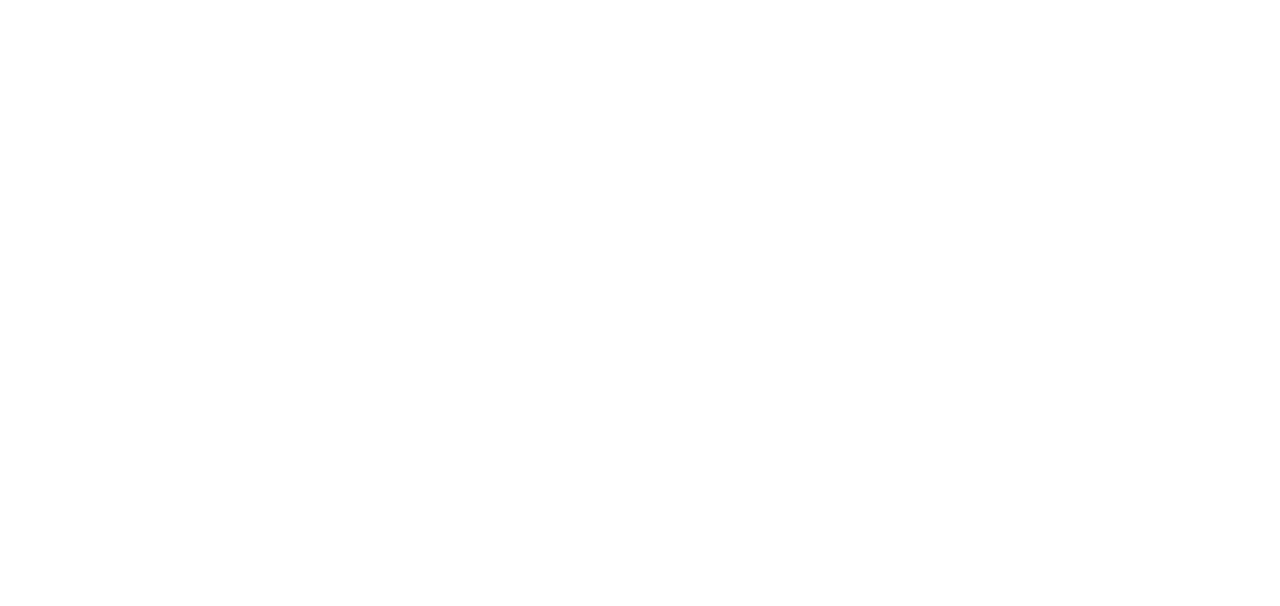
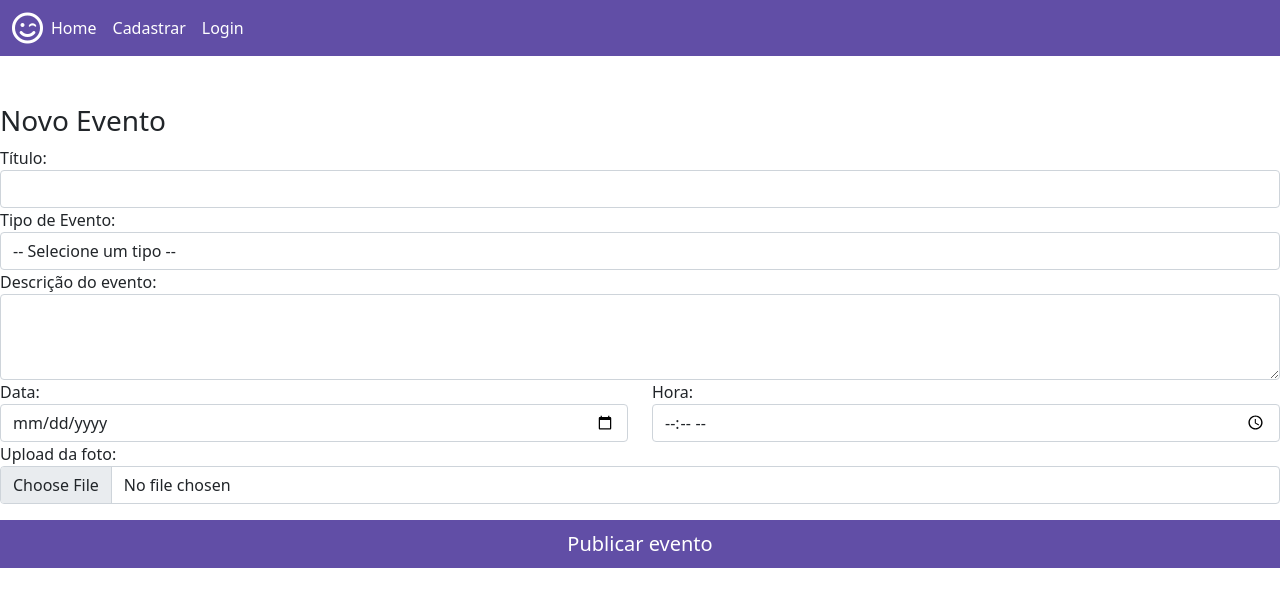
Before and after one commit to andreferreiraalves/eventos, a React (Create React App) app: page /eventocadastro in a window 1280 px wide. Shown: the top 606 px of the page. Built offline with nearby package versions, Linux system fonts and the light colour scheme.

Commit message:
recuperar senha

```diff
--- a/src/App.js
+++ b/src/App.js
@@ -4,9 +4,11 @@
 import store from '../src/store/';
 
 /* Páginas */
-import Login from './view/login/'
-import NovoUsuario from './view/usuario-novo/'
-import Home from './view/home/'
+import Login from './view/login/';
+import NovoUsuario from './view/usuario-novo/';
+import Home from './view/home/';
+import UsuarioRecuperarSenha from './view/usuario-recupera-senha';
+import EventoCadastro from './view/evento-cadastro';
 
 function App() {
   return (
@@ -15,6 +17,8 @@
         <Route exact path='/' component={Home} />
         <Route exact path='/login' component={Login} />
         <Route exact path='/novousuario' component={NovoUsuario} />
+        <Route exact path='/usuariorecuperarsenha' component={UsuarioRecuperarSenha} />
+        <Route exact path='/eventocadastro' component={EventoCadastro} />
       </Router>
     </Provider>
   );
--- a/src/components/navbar/index.js
+++ b/src/components/navbar/index.js
@@ -9,7 +9,7 @@
     return (
         <nav className="navbar navbar-expand-lg">
             <div className="container-fluid">
-                <span className="navbar-brand text-white font-weight-bold">Eventos</span>
+                <i class="far fa-smile-wink text-white fa-2x"></i>
 
                 <button className="navbar-toggler" type="button" data-bs-toggle="collapse" data-bs-target="#navbarSupportedContent" aria-controls="navbarSupportedContent" aria-expanded="false" aria-label="Toggle navigation">
                     <i className="fas fa-bars text-white"></i>
@@ -29,7 +29,7 @@
                                     <Link className="nav-link" to="/">Meus Eventos</Link>
                                 </li>
                                 <li className="nav-item">
-                                    <Link className="nav-link" to="/">Publicar Evento</Link>
+                                    <Link className="nav-link" to="/eventocadastro">Publicar Evento</Link>
                                 </li>
                                 <li className="nav-item">
                                     <a className="nav-link" onClick={() => dispatch({ type: 'LOG_OUT' })}>Sair</a>
--- /dev/null
+++ b/src/view/evento-cadastro/evento-cadastro.css
@@ -0,0 +1,10 @@
+.btn-cadastro {
+    background-color: #614EA6;
+    color: white;
+}
+
+.btn-cadastro:hover {
+    background-color: #F21667;
+    color: white;
+    transition: .3s ease-in;
+}
--- /dev/null
+++ b/src/view/evento-cadastro/index.js
@@ -0,0 +1,120 @@
+import React, { useState } from 'react';
+import { useSelector } from 'react-redux';
+import { Link, Redirect } from 'react-router-dom';
+import './evento-cadastro.css';
+
+import firebase from '../../config/firebase';
+import NavBar from '../../components/navbar';
+
+function EventoCadastro() {
+
+    const [carregando, setCarregando] = useState('');
+    const [msgTipo, setMsgTipo] = useState('');
+    const [titulo, setTitulo] = useState('');
+    const [tipo, setTipo] = useState('');
+    const [detalhes, setDetalhes] = useState('');
+    const [data, setData] = useState('');
+    const [hora, setHora] = useState('');
+    const [foto, setFoto] = useState('');
+    const usuarioEmail = useSelector(state => state.usuarioEmail);
+
+    const storage = firebase.storage();
+    const db = firebase.firestore();
+
+    function cadastrar() {
+        setMsgTipo('');
+        setCarregando(1);
+
+        storage.ref(`imagens/${foto.name}`).put(foto)
+            .then(() => {
+                db.collection('eventos').add({
+                    titulo,
+                    tipo,
+                    detalhes,
+                    data,
+                    hora,
+                    usuario: usuarioEmail,
+                    visualizacoes: 0,
+                    foto: foto.name,
+                    publico: 1,
+                    criaca: new Date()
+                })
+                    .then(() => {
+                        setMsgTipo('sucesso');
+                        setCarregando(0);
+                    })
+                    .catch(erro => {
+                        setMsgTipo('erro');
+                        setCarregando(0);
+                    });
+            });
+
+    }
+
+    return (
+        <>
+            <NavBar />
+            <div className="col-12 mt-5">
+                <div className="row">
+                    <h3 className="mx-auto font-weight-bold">Novo Evento</h3>
+                </div>
+
+                <form>
+                    <div className="form-group">
+                        <label>Título:</label>
+                        <input onChange={(e) => setTitulo(e.target.value)} type="test" className="form-control" />
+                    </div>
+
+                    <div className="form-group">
+                        <label>Tipo de Evento:</label>
+                        <select onChange={(e) => setTipo(e.target.value)} className="form-control">
+                            <option disabled selected value>-- Selecione um tipo --</option>
+                            <option>Festa</option>
+                            <option>Teatro</option>
+                            <option>Show</option>
+                            <option>Evento</option>
+                        </select>
+                    </div>
+
+                    <div className="form-group">
+                        <label>Descrição do evento:</label>
+                        <textarea onChange={(e) => setDetalhes(e.target.value)} className="form-control" rows="3" />
+                    </div>
+
+                    <div className="form-group row">
+                        <div className="col-6">
+                            <label>Data:</label>
+                            <input onChange={(e) => setData(e.target.value)} type="date" className="form-control" />
+                        </div>
+
+                        <div className="col-6">
+                            <label>Hora:</label>
+                            <input onChange={(e) => setHora(e.target.value)} type="time" className="form-control" />
+                        </div>
+                    </div>
+
+                    <div className="form-group">
+                        <label>Upload da foto:</label>
+                        <input onChange={(e) => setFoto(e.target.files[0])} type="file" className="form-control" />
+                    </div>
+
+                    <div className="row">
+                        {
+                            carregando > 0
+                                ? <div class="spinner-border text-danger mx-auto" role="status"><span class="visually-hidden">Loading...</span></div>
+                                : <button onClick={cadastrar} type="button" className="btn btn-lg btn-block mt-3 btn-cadastro">Publicar evento</button>
+                        }
+                    </div>
+
+                </form>
+
+                <div className="msg-login text-center mt-2">
+                    {msgTipo === 'sucesso' && <span><strong>WOW!</strong> Evento publicado ! &#128526; </span>}
+                    {msgTipo === 'erro' && <span><strong>Ops!</strong> Não foi possível publicar o evento ! &#128546; </span>}
+                </div>
+            </div>
+        </>
+    );
+}
+
+export default EventoCadastro;
--- a/src/view/login/index.js
+++ b/src/view/login/index.js
@@ -13,19 +13,28 @@
 
     const dispatch = useDispatch();
 
-    function logar() {
-        firebase.auth().signInWithEmailAndPassword(email, senha)
-            .then(resultado => {
-                setMsgTipo('sucesso');
+    const logar = async () => {
+        try {
+            const retorno = await firebase.auth().signInWithEmailAndPassword(email, senha);
+            setMsgTipo('sucesso');
+            setTimeout(() => {
+                dispatch({ type: 'LOG_IN', usuarioEmail: email });
+            }, 2000);
+        } catch (error) {
+            setMsgTipo('erro');
+        }
 
-                setTimeout(() => {
-                    dispatch({ type: 'LOG_IN', usuarioEmail: email });
-                }, 2000);
-            })
-            .catch(erro => {
-                setMsgTipo('erro');
-            })
+        // firebase.auth().signInWithEmailAndPassword(email, senha)
+        //     .then(resultado => {
+        //         setMsgTipo('sucesso');
 
+        //         setTimeout(() => {
+        //             dispatch({ type: 'LOG_IN', usuarioEmail: email });
+        //         }, 2000);
+        //     })
+        //     .catch(erro => {
+        //         setMsgTipo('erro');
+        //     })
     }
 
     return (
@@ -34,6 +43,8 @@
 
             <form className="mx-auto">
                 <div className="text-center">
+                    <i class="far fa-smile-wink text-white fa-5x"></i>
+
                     <h1 className="h3 mb-3 fw-normal text-white font-weight-bold">Login</h1>
                 </div>
 
@@ -49,7 +60,7 @@
                 </div>
 
                 <div className="opcoes-login text-center mt-5">
-                    <a href="#" className="mx-2">Recuperar Senha</a>
+                    <Link to="/usuariorecuperarsenha" className="mx-2">Recuperar Senha</Link>
                     <span className="text-white">&#9733;</span>
                     <Link to="/novousuario" className="mx-2">Quero Cadastrar</Link>
                 </div>
--- /dev/null
+++ b/src/view/usuario-recupera-senha/index.js
@@ -0,0 +1,42 @@
+import React, { useState } from 'react';
+import './usuario-recupera-senha.css';
+
+import firebase from '../../config/firebase';
+import 'firebase/auth';
+
+import NavBar from '../../components/navbar';
+
+function UsuarioRecuperarSenha() {
+    const [email, setEmail] = useState();
+    const [msg, setMsg] = useState();
+
+    function recuperarSenha() {
+        firebase.auth().sendPasswordResetEmail(email)
+            .then(resultado => {
+                setMsg('Enviamos um link para seu e-mail !');
+            })
+            .catch(error => {
+                setMsg('Verifique o e-mail informado !');
+            });
+    }
+
+    return (
+        <>
+            <NavBar />
+            <form className="text-center form-login mx-auto mt-5">
+                <h3 className="mb-3 font-weight-bold">Recuperar senha</h3>
+                <input onChange={e => setEmail(e.target.value)} type="email" className="form-control my-2" placeholder="Email" />
+
+                <div className="msg my-4 text-center">
+                    <span>{msg}</span>
+                </div>
+
+                <button onClick={recuperarSenha} type="button" className="btn btn-lg btn-block btn-enviar">
+                    Recuperar senha
+                    </button>
+            </form>
+        </>
+    );
+}
+
+export default UsuarioRecuperarSenha;
--- /dev/null
+++ b/src/view/usuario-recupera-senha/usuario-recupera-senha.css
@@ -0,0 +1,10 @@
+.btn-enviar {
+    background-color:  #614EA6;
+    color: white;
+}
+
+.btn-enviar:hover {
+    background-color:#F21667;
+    color: white;
+    transition: .3s ease-in;
+}
```
Also changed, not shown: 1 other file (tests, documents, lock files or other folders).
